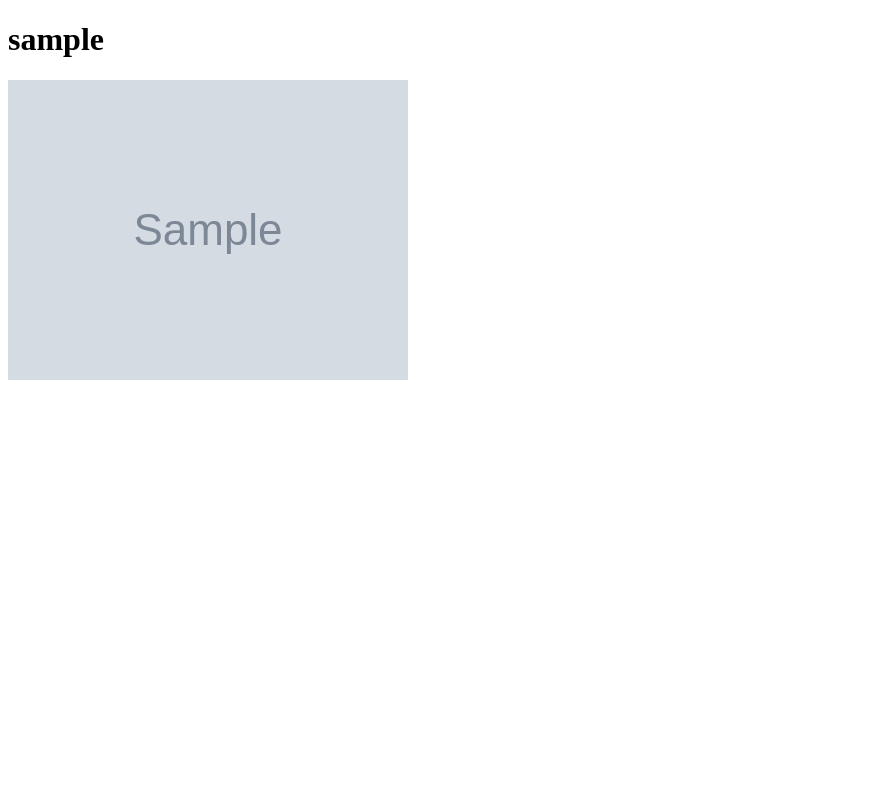
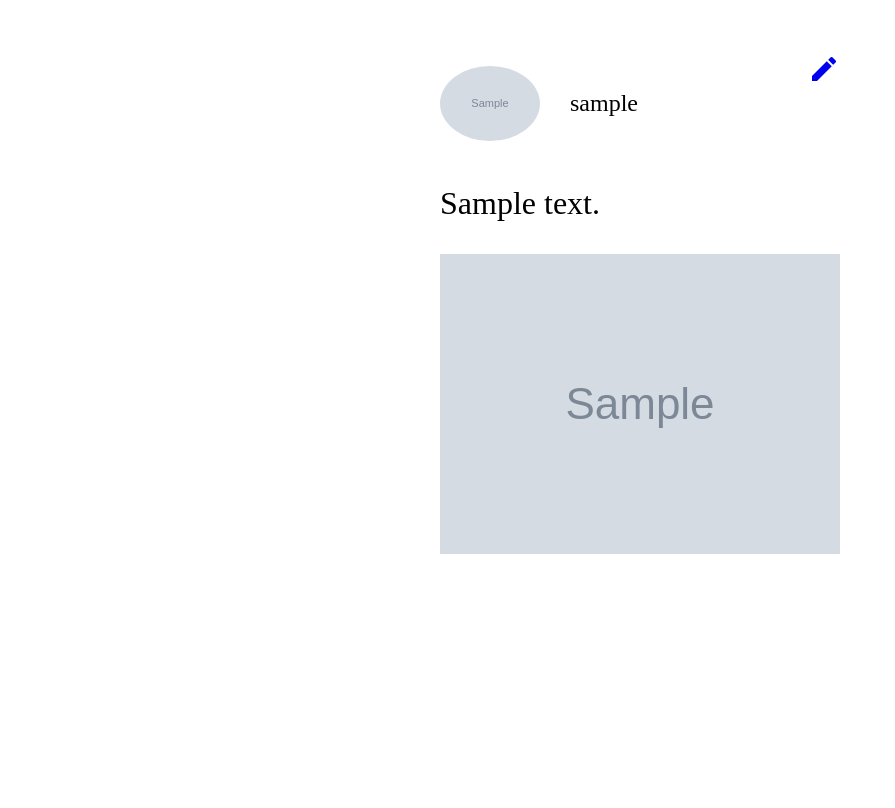
Before and after one commit to Anthonyyma/CMPUT404-Project, a Django app: page /postContent/?id=00000000-0000-0000-0000-000000000001 in a window 1280 px wide. Shown: the whole page, without its empty margins (0-895 px from the left). Before the commit the page ends 380 px from the top, so only its background shows below. Run offline with Django 3.2, Linux system fonts and the light colour scheme; a user stored in the database is signed in; tables that the repository leaves empty hold one stand-in row (values such as "Sample post"); grey boxes marked "Sample" are stand-in pictures.

Commit message:
Post Content Page

```diff
--- a/social/core/static/postContent/postContent.css
+++ b/social/core/static/postContent/postContent.css
@@ -0,0 +1,47 @@
+html {
+  height: 100%;
+    display: flex;
+    justify-content: center;
+}
+body {
+    height: 100%;
+    max-width: 50%;
+    display: block;
+    justify-content: center;
+}
+.vertical-center {
+  margin: 0;
+  position: absolute;
+  top: 50%;
+  -ms-transform: translateY(-50%);
+  transform: translateY(-50%);
+}
+#profilePicture {
+    width: 100px;
+    border-radius: 50%;
+    display: inline-block;
+    margin-right: 30px;
+}
+#username, a:visited {
+    font-size: 1.5em;
+    text-decoration: none;
+    color: black;
+}
+.userHeader {
+    /* margin-left: auto;
+    margin-right: auto;
+    width: 1vh; */
+    height: 100px;
+    margin-top: 45px;
+    border-color: blue;
+    display: flex;
+    /* align-items: center; */
+    justify-content: space-between;
+    width: 100%;
+}
+.mainContent {
+    font-size: 2em;
+}
+.imgContainer {
+    width: 100%;
+}
--- a/social/core/templates/postContent/postContent.html
+++ b/social/core/templates/postContent/postContent.html
@@ -5,11 +5,30 @@
     <meta http-equiv="X-UA-Compatible" content="IE=edge">
     <meta name="viewport" content="width=device-width, initial-scale=1.0">
     <title>Index</title>
+    <link href="https://fonts.googleapis.com/icon?family=Material+Icons" rel="stylesheet">
     {% load static %}
     <link rel="stylesheet" type="text/css" href="{% static 'postContent/postContent.css' %}">
 </head>
 <body>
-    <h1>{{name}}</h1>
-    <img src="{{ profilePic }}">
+    <div class="userHeader">
+        <div style="display:flex; align-items: center;">
+            <img id="profilePicture" src="/media/{{ profilePic }}" alt="profilePic">
+            <a href="#" id="username">{{ username }}</a>
+        </div>
+        {% if ownPost %}
+            <a href="{% url 'editPost' %}?id={{ post.id }}" style="height: 40px; border-radius:10px"><i style="font-size: 2em" class="material-icons">create</i></a>
+        {% endif %}
+    </div>
+    <div class="mainContent">
+        <p>
+            {{ content }}
+        </p>
+    </div>
+    <div class="imgContainer">
+        <img src="/media/{{ img }}" alt="mainImage">
+    </div>
+    <div>
+        <!-- Add Comments Here -->
+    </div>
 </body>
 </html>
--- a/social/core/views.py
+++ b/social/core/views.py
@@ -20,10 +20,6 @@ class PostList(LoginRequiredMixin, ListView):
     def get_queryset(self):
         queryset = super(PostList, self).get_queryset()
         return queryset.filter(author=self.request.user)
-
-def test(request):
-    postId = request.GET.get('id')
-    post = Post.objects.get(id=postId)
 
 # @login_required
 def createPost(request):
@@ -73,12 +69,15 @@ def postType(request):
 
 def postContent(request):
     postId = request.GET.get('id')
-    post = Post.objects.filter(id=postId)
+    post = Post.objects.get(id=postId)
     user = request.user
+    ownPost = False
+    if user == post.author:
+        ownPost = True
     if post:
         profilePic = user.profile_image
 
-    context = {'profilePic': profilePic, 'name': user.username}
+    context = {'post':post, 'ownPost':ownPost, 'profilePic': profilePic, 'username': user.username, 'content': post.content, 'img': post.image}
     return render(request, "postContent/postContent.html", context)
 
 def login_user(request):
```
